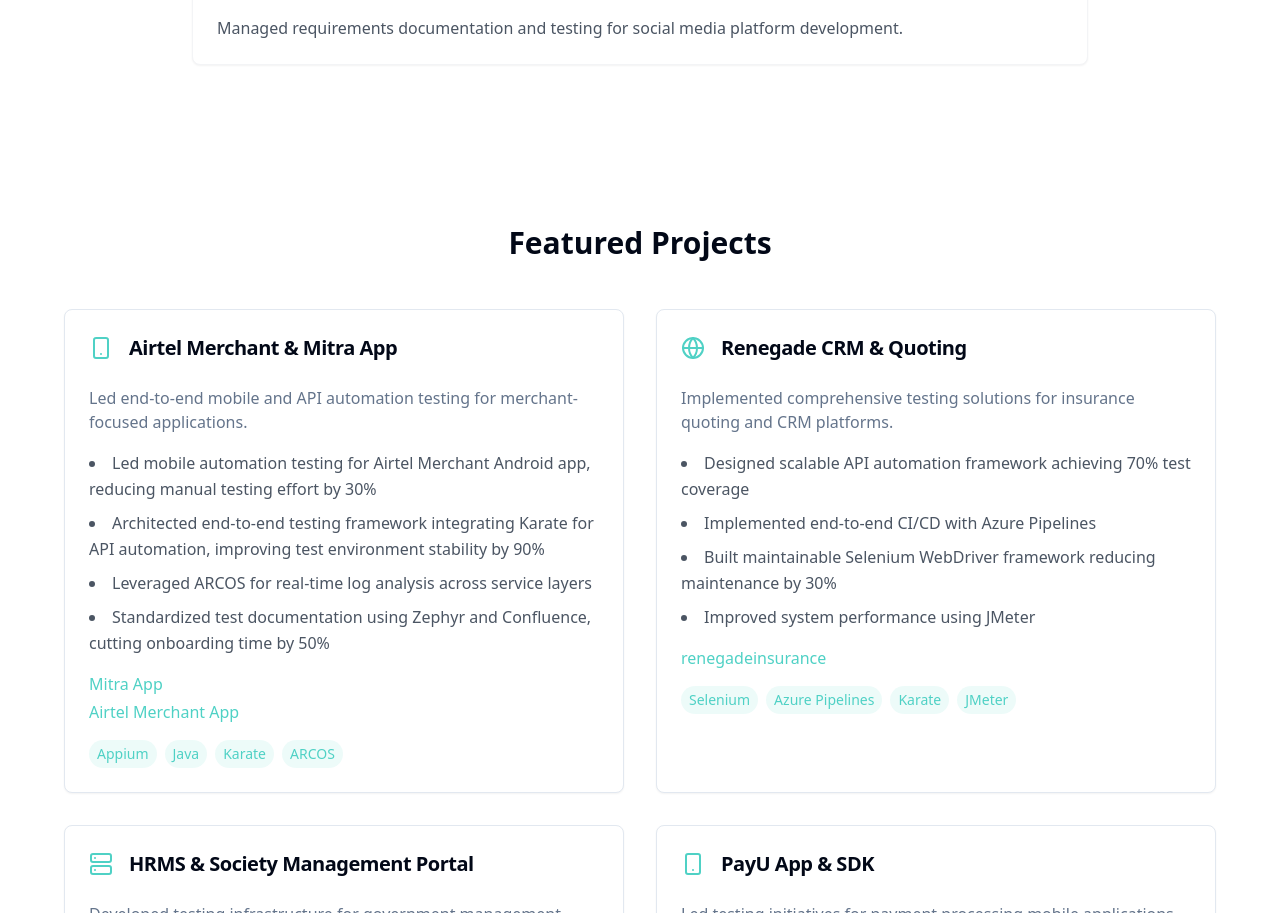
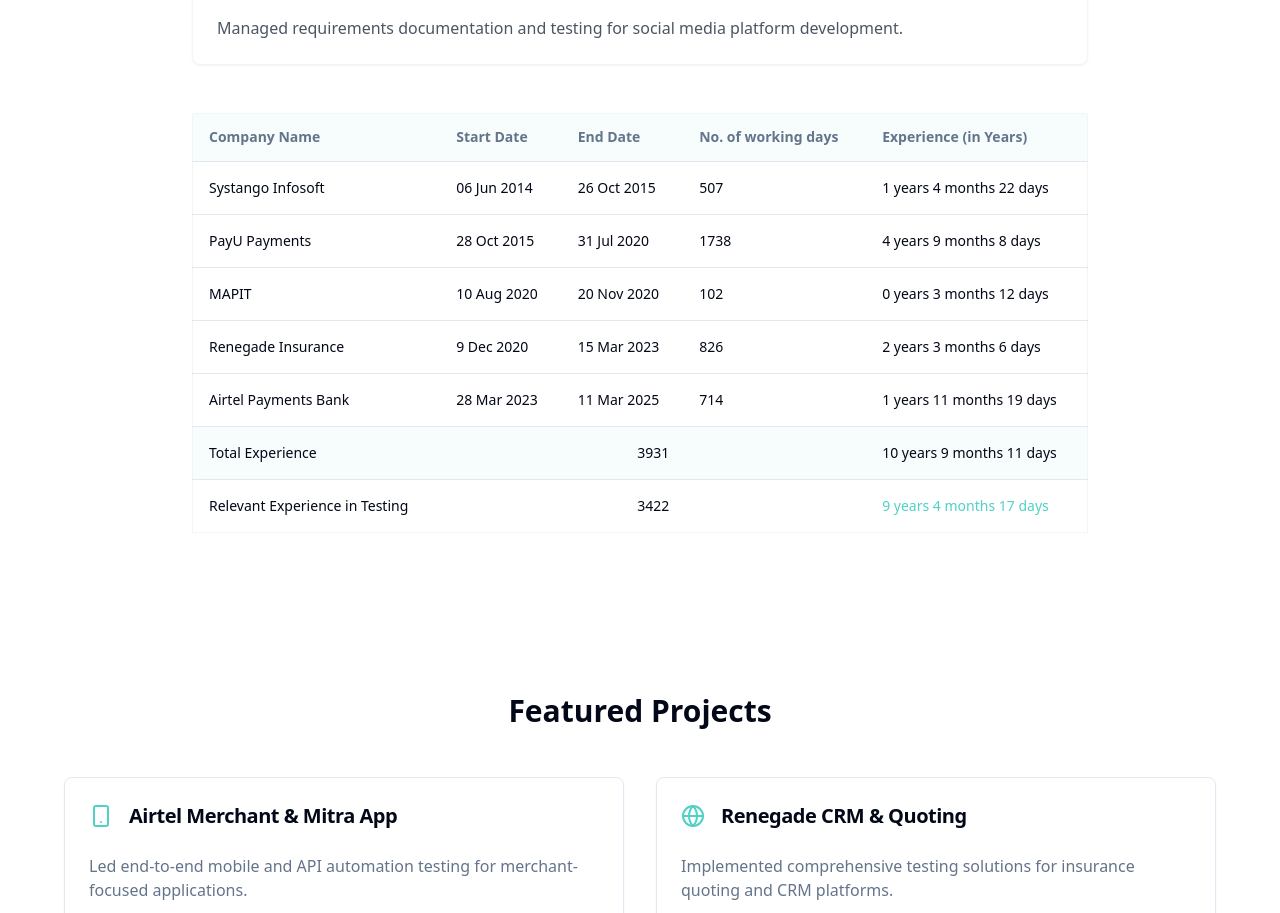
Before and after one commit to manish89arya/manish-arya-portfolio, a React (Vite) app: page / in a window 1280 px wide. Shown: the part 3981-4894 px from the top of the page. Built offline with nearby package versions, Linux system fonts and the light colour scheme.

Commit message:
Add experience table
Added a table below the "Professional Experience" section.  The table's styling is consistent with the existing theme.

```diff
--- a/src/components/Experience.tsx
+++ b/src/components/Experience.tsx
@@ -1,5 +1,7 @@
+
 import { motion } from "framer-motion";
 import { Calendar, Building2, MapPin } from "lucide-react";
+import { ExperienceTable } from "./ExperienceTable";
 
 const experiences = [
   {
@@ -95,6 +97,15 @@ export const Experience = () => {
               </motion.div>
             ))}
           </div>
+
+          <motion.div
+            initial={{ opacity: 0, y: 20 }}
+            whileInView={{ opacity: 1, y: 0 }}
+            transition={{ duration: 0.6, delay: 0.3 }}
+            viewport={{ once: true }}
+          >
+            <ExperienceTable />
+          </motion.div>
         </motion.div>
       </div>
     </section>
--- /dev/null
+++ b/src/components/ExperienceTable.tsx
@@ -0,0 +1,67 @@
+
+import { Table, TableBody, TableCell, TableHeader, TableHead, TableRow } from "./ui/table";
+
+export const ExperienceTable = () => {
+  return (
+    <div className="mt-12 overflow-x-auto">
+      <Table className="w-full border border-gray-100">
+        <TableHeader className="bg-accent/5">
+          <TableRow>
+            <TableHead className="font-semibold">Company Name</TableHead>
+            <TableHead className="font-semibold">Start Date</TableHead>
+            <TableHead className="font-semibold">End Date</TableHead>
+            <TableHead className="font-semibold">No. of working days</TableHead>
+            <TableHead className="font-semibold">Experience (in Years)</TableHead>
+          </TableRow>
+        </TableHeader>
+        <TableBody>
+          <TableRow>
+            <TableCell>Systango Infosoft</TableCell>
+            <TableCell>06 Jun 2014</TableCell>
+            <TableCell>26 Oct 2015</TableCell>
+            <TableCell>507</TableCell>
+            <TableCell>1 years 4 months 22 days</TableCell>
+          </TableRow>
+          <TableRow>
+            <TableCell>PayU Payments</TableCell>
+            <TableCell>28 Oct 2015</TableCell>
+            <TableCell>31 Jul 2020</TableCell>
+            <TableCell>1738</TableCell>
+            <TableCell>4 years 9 months 8 days</TableCell>
+          </TableRow>
+          <TableRow>
+            <TableCell>MAPIT</TableCell>
+            <TableCell>10 Aug 2020</TableCell>
+            <TableCell>20 Nov 2020</TableCell>
+            <TableCell>102</TableCell>
+            <TableCell>0 years 3 months 12 days</TableCell>
+          </TableRow>
+          <TableRow>
+            <TableCell>Renegade Insurance</TableCell>
+            <TableCell>9 Dec 2020</TableCell>
+            <TableCell>15 Mar 2023</TableCell>
+            <TableCell>826</TableCell>
+            <TableCell>2 years 3 months 6 days</TableCell>
+          </TableRow>
+          <TableRow>
+            <TableCell>Airtel Payments Bank</TableCell>
+            <TableCell>28 Mar 2023</TableCell>
+            <TableCell>11 Mar 2025</TableCell>
+            <TableCell>714</TableCell>
+            <TableCell>1 years 11 months 19 days</TableCell>
+          </TableRow>
+          <TableRow className="font-medium bg-accent/5">
+            <TableCell>Total Experience</TableCell>
+            <TableCell colSpan={3} className="text-center">3931</TableCell>
+            <TableCell>10 years 9 months 11 days</TableCell>
+          </TableRow>
+          <TableRow className="font-medium">
+            <TableCell>Relevant Experience in Testing</TableCell>
+            <TableCell colSpan={3} className="text-center">3422</TableCell>
+            <TableCell className="text-accent">9 years 4 months 17 days</TableCell>
+          </TableRow>
+        </TableBody>
+      </Table>
+    </div>
+  );
+};
```
